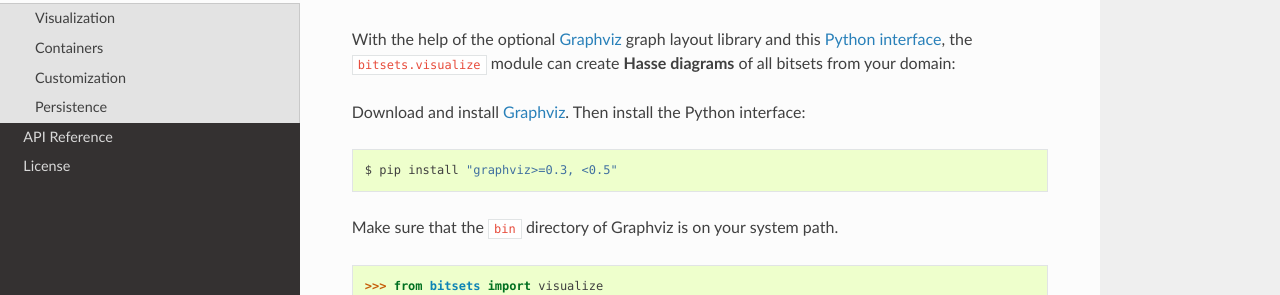
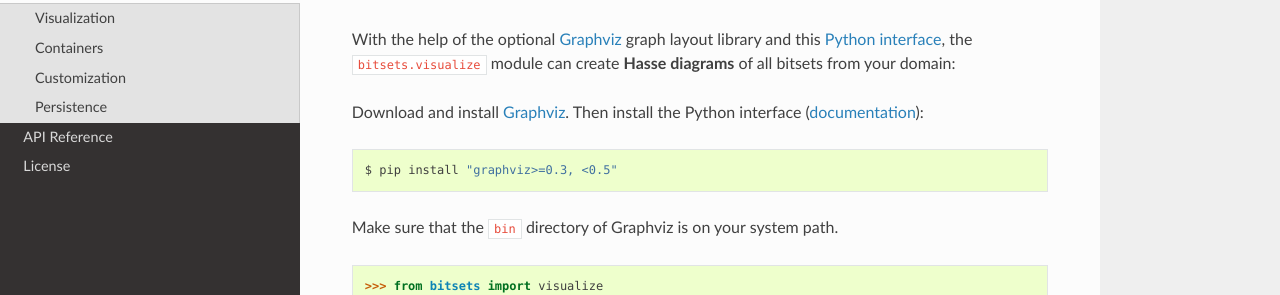
Before and after one commit to xflr6/bitsets, a Sphinx documentation site: the page built from docs/advanced.rst, in a window 1280 px wide and 900 px high. Shown: the part 188-483 px from the top of the window. Built offline with Sphinx 7.4.7 and the Read the Docs theme 2.0.0, drawn with Linux system fonts in a browser that asks for light colours.

Commit message:
docs cleanup

```diff
--- a/docs/advanced.rst
+++ b/docs/advanced.rst
@@ -8,12 +8,11 @@
 -------------
 
 With the help of the optional Graphviz_ graph layout library and this `Python
-interface`__, the ``bitsets.visualize`` module can create **Hasse diagrams** of
+interface`_, the ``bitsets.visualize`` module can create **Hasse diagrams** of
 all bitsets from your domain:
 
-.. __: http://pypi.python.org/pypi/graphviz
-
-Download and install Graphviz_. Then install the Python interface:
+Download and install Graphviz_. Then install the Python interface
+(documentation_):
 
 .. code:: bash
 
@@ -198,3 +197,5 @@
 
 
 .. _Graphviz: http://www.graphviz.org
+.. _Python interface: http://pypi.python.org/pypi/graphviz
+.. _documentation: http://graphviz.readthedocs.org
```
Also changed, not shown: 1 other file.
